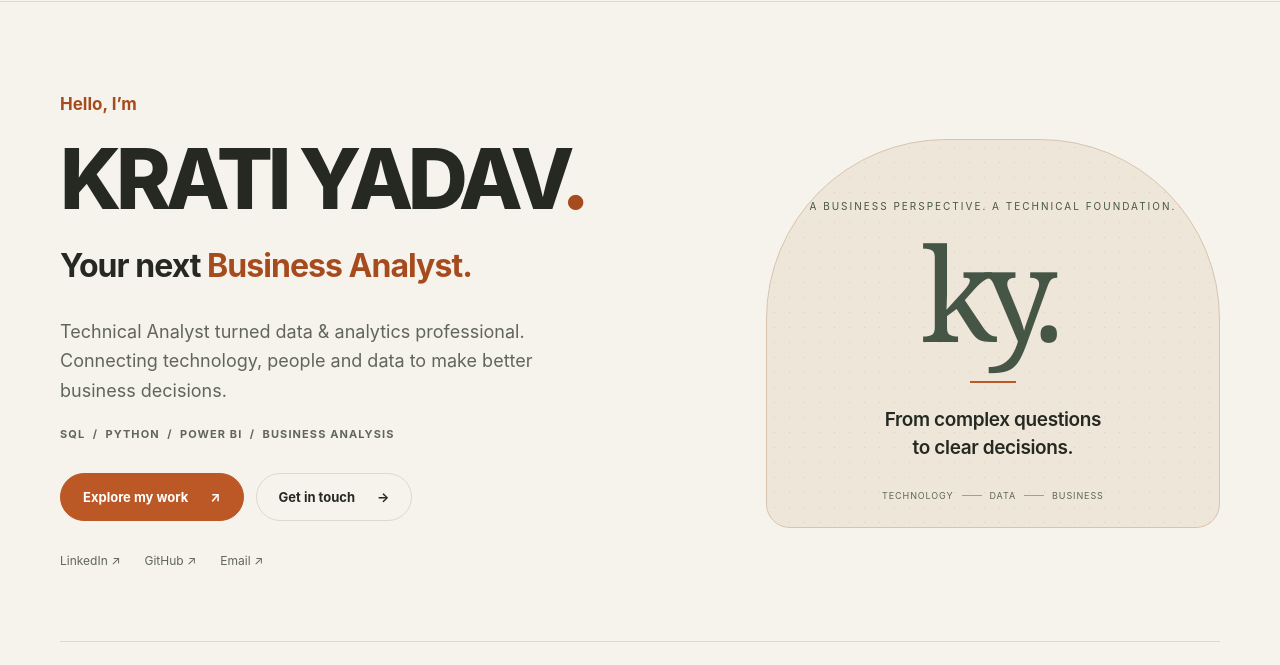
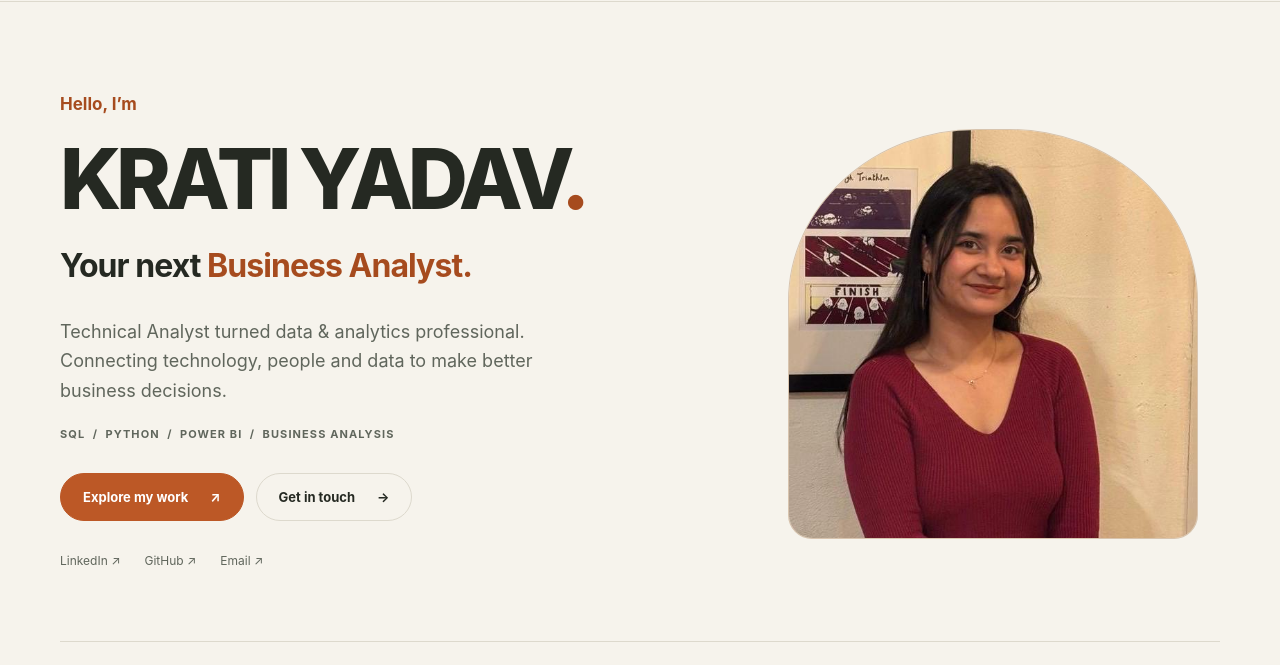
Before and after one commit to kratiiie/krati-yadav-portfolio, a plain HTML site: page index.html in a window 1280 px wide. Shown: the part 87-752 px from the top of the page. Drawn offline with Linux system fonts and the light colour scheme.

Commit message:
Add profile photo to portfolio

```diff
--- a/index.html
+++ b/index.html
@@ -73,15 +73,18 @@
     .socials { display: flex; gap: 24px; margin-top: 24px; }
     .socials a { color: var(--muted); font-size: 12px; text-decoration: none; padding-block: 6px; }
     .socials a:hover { color: var(--accent); }
-    .hero-art { position: relative; padding: 28px 23px 24px; min-height: 389px; border: 1px solid #d8c4ae; border-radius: 180px 180px 24px 24px; background: #eee6d9; overflow: hidden; }
-    .hero-art::before { content: ""; position: absolute; inset: 0; opacity: .3; background-image: radial-gradient(#a89a84 .7px, transparent .7px); background-size: 15px 15px; }
-    .art-inner { position: relative; text-align: center; }
-    .art-kicker { margin-top: 30px; font-size: 10px; letter-spacing: .2em; text-transform: uppercase; color: var(--green); }
-    .monogram { font-family: Georgia, "Times New Roman", serif; font-size: 130px; line-height: 1.18; letter-spacing: -.1em; padding-right: .1em; color: var(--green); }
-    .art-rule { width: 46px; height: 2px; background: var(--orange); margin: 13px auto 23px; }
-    .art-title { font-size: 19px; letter-spacing: -.02em; line-height: 1.45; font-weight: 600; }
-    .art-foot { display: flex; align-items: center; justify-content: center; gap: 8px; font-size: 9px; text-transform: uppercase; letter-spacing: .1em; color: var(--muted); margin-top: 27px; }
-    .art-foot span { width: 20px; height: 1px; background: #a69e8e; }
+    .hero-portrait {
+      display: block;
+      justify-self: center;
+      width: min(410px, 100%);
+      height: auto;
+      aspect-ratio: 1;
+      object-fit: cover;
+      object-position: center 76%;
+      border: 1px solid #d8c4ae;
+      border-radius: 46% 46% 24px 24px / 42% 42% 24px 24px;
+      background: #eee6d9;
+    }
     .hero-facts { display: grid; grid-template-columns: repeat(3, 1fr); margin-top: 64px; padding: 26px 0; border-top: 1px solid var(--line); border-bottom: 1px solid var(--line); }
     .hero-facts div { display: flex; gap: 15px; align-items: center; padding-inline: 27px; border-left: 1px solid var(--line); }
     .hero-facts div:first-child { padding-left: 0; border: 0; }
@@ -172,8 +175,6 @@
     @media (max-width: 1000px) {
       .nav-list { gap: 15px; }
       .hero-grid { gap: 35px; grid-template-columns: 1.35fr 1fr; }
-      .hero-art { min-height: 355px; }
-      .monogram { font-size: 110px; }
       .about-layout { gap: 45px; }
       .hero-facts div { padding-inline: 17px; }
     }
@@ -191,8 +192,7 @@
       .hero-copy { text-align: center; }
       .hero-intro { margin-inline: auto; }
       .actions, .socials { justify-content: center; }
-      .hero-art { width: min(340px, 100%); margin-inline: auto; min-height: 340px; }
-      .art-kicker { margin-top: 18px; }
+      .hero-portrait { width: min(340px, 100%); }
       .hero-facts { margin-top: 40px; }
       .hero-facts div { flex-direction: column; gap: 5px; text-align: center; padding-inline: 10px; }
       .hero-facts div:first-child { padding-left: 10px; }
@@ -219,8 +219,6 @@
       h1 { font-size: clamp(2.7rem, 12vw, 3.9rem); }
       .hero-intro { font-size: 16px; }
       .hero-tools { font-size: 10px; letter-spacing: .07em; }
-      .hero-art { min-height: 320px; width: 280px; }
-      .art-foot { margin-top: 19px; }
       .expertise, .project-grid, .skills-grid, .education-grid { grid-template-columns: 1fr; }
       .expertise { margin-top: 28px; gap: 23px; }
       .expertise h3 { margin-top: 8px; }
@@ -244,7 +242,7 @@
     @media print {
       :root { --paper: white; --surface: white; --ink: black; --muted: #333; }
       body { font-size: 11pt; }
-      .site-header, .hero-art, .actions, .socials, .filters, .footer-inner a { display: none !important; }
+      .site-header, .hero-portrait, .actions, .socials, .filters, .footer-inner a { display: none !important; }
       .container { width: 100%; }
       .hero, .section, .contact { padding: 20px 0; }
       .hero-grid, .about-layout, .contact-grid { display: block; }
@@ -301,15 +299,7 @@
             <a href="mailto:kratiyadav286@gmail.com">Email <span aria-hidden="true">↗</span></a>
           </div>
         </div>
-        <div class="hero-art" aria-hidden="true">
-          <div class="art-inner">
-            <p class="art-kicker">A business perspective. A technical foundation.</p>
-            <div class="monogram">ky.</div>
-            <div class="art-rule"></div>
-            <p class="art-title">From complex questions<br>to clear decisions.</p>
-            <p class="art-foot">Technology <span></span> Data <span></span> Business</p>
-          </div>
-        </div>
+        <img class="hero-portrait" src="profile-photo.jpg" alt="Portrait of Krati Yadav" width="589" height="1006">
       </div>
       <div class="hero-facts" aria-label="Background highlights">
         <div><strong>4 years</strong><span>Technical Analyst experience<br>at Bank of America</span></div>
```
Also changed, not shown: profile-photo.jpg (added).
